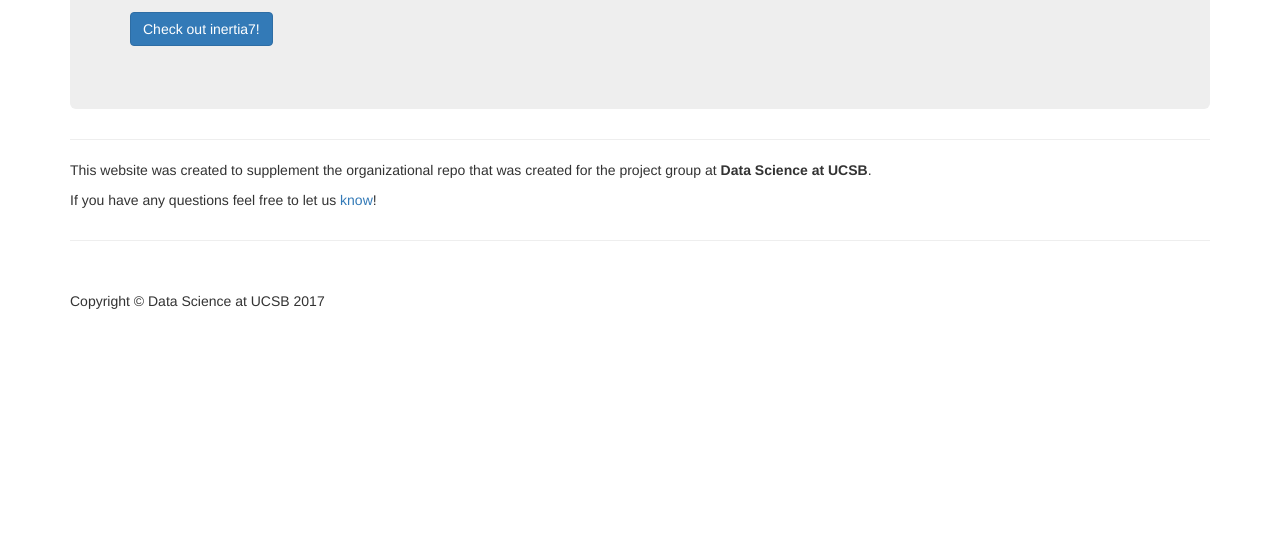
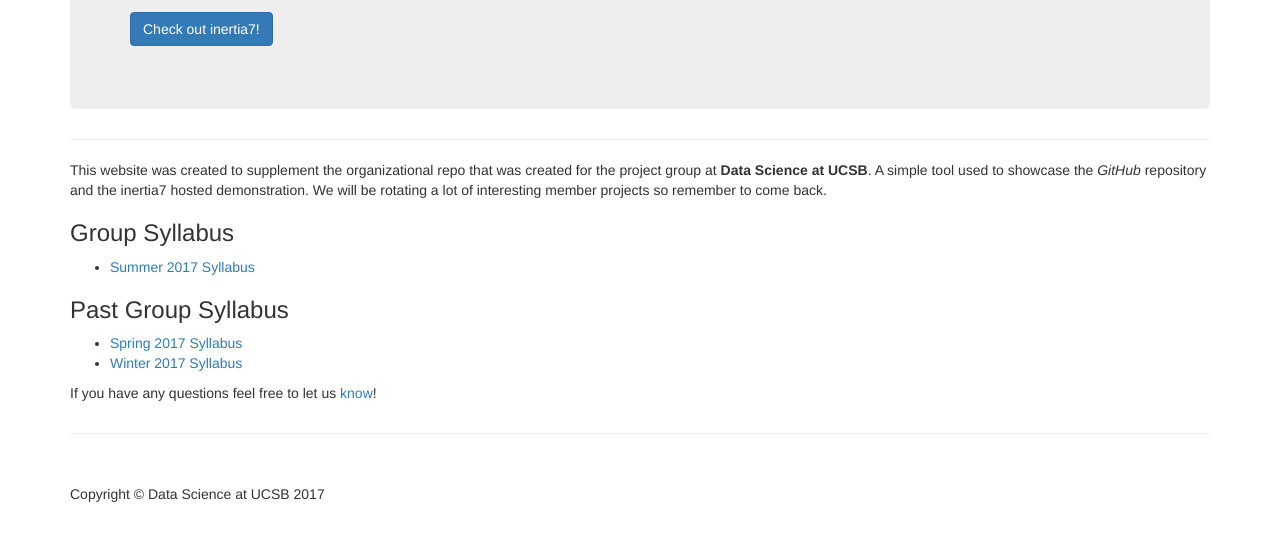
Before and after one commit to UCSB-dataScience-ProjectGroup/UCSB-dataScience-ProjectGroup.github.io, a plain HTML site: page about.html in a window 1280 px wide. Shown: the part 300-840 px from the top of the page. Before the commit the page ends 800 px from the top, so only its background shows below. Drawn offline with Linux system fonts and the light colour scheme.

Commit message:
Add files via upload

```diff
--- a/about.html
+++ b/about.html
@@ -74,7 +74,23 @@
         <div class="row">
             <div class="col-lg-12">
                 <p>This website was created to supplement the organizational repo that was created for the project group at
-				<strong>Data Science at UCSB</strong>.</p>
+				<strong>Data Science at UCSB</strong>. A simple tool used to showcase the <i>GitHub</i> repository and the inertia7 hosted demonstration.
+				We will be rotating a lot of interesting member projects so remember to come back.</p>
+				<h3>Group Syllabus</h3>
+				<ul>
+					<li>
+					<a href="https://github.com/samanthaklee/dataScienceSummerSyllabus">Summer 2017 Syllabus</a>
+					</li>
+				</ul>
+				<h3>Past Group Syllabus</h3>
+				<ul>
+					<li>
+					<a href="https://github.com/raviolli77/UCSBProjectGroup-Syllabus-Spring2017">Spring 2017 Syllabus</a>
+					</li>
+					<li>
+					<a href="https://github.com/raviolli77/dataScience-UCSBProjectGroup-Syllabus">Winter 2017 Syllabus</a>
+					</li>
+				</ul>
 				<p>If you have any questions feel free to let us <a href="/contact.html">know</a>!</p>
             </div>
         </div>
```
